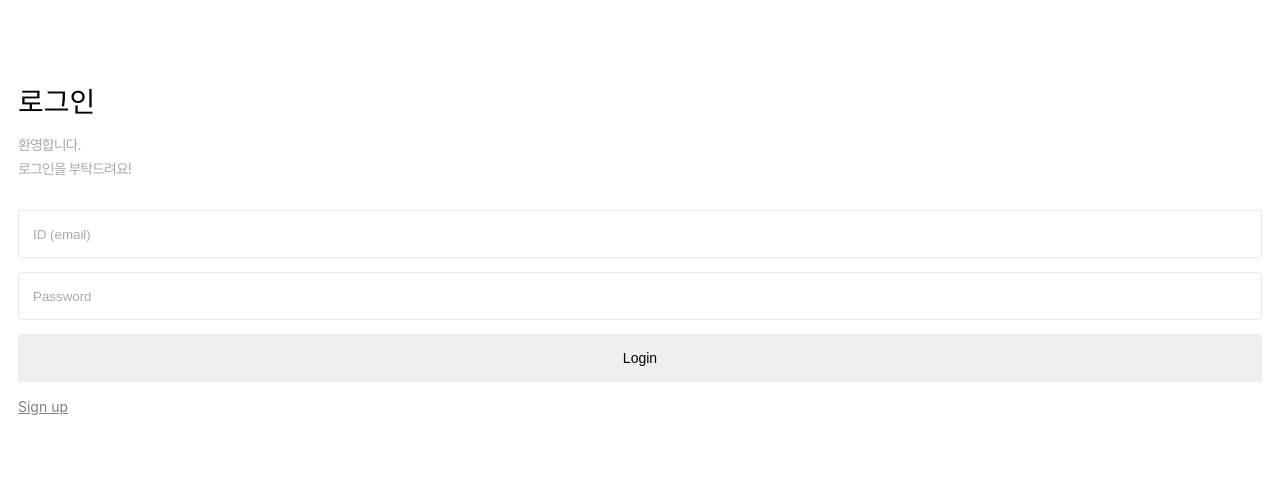
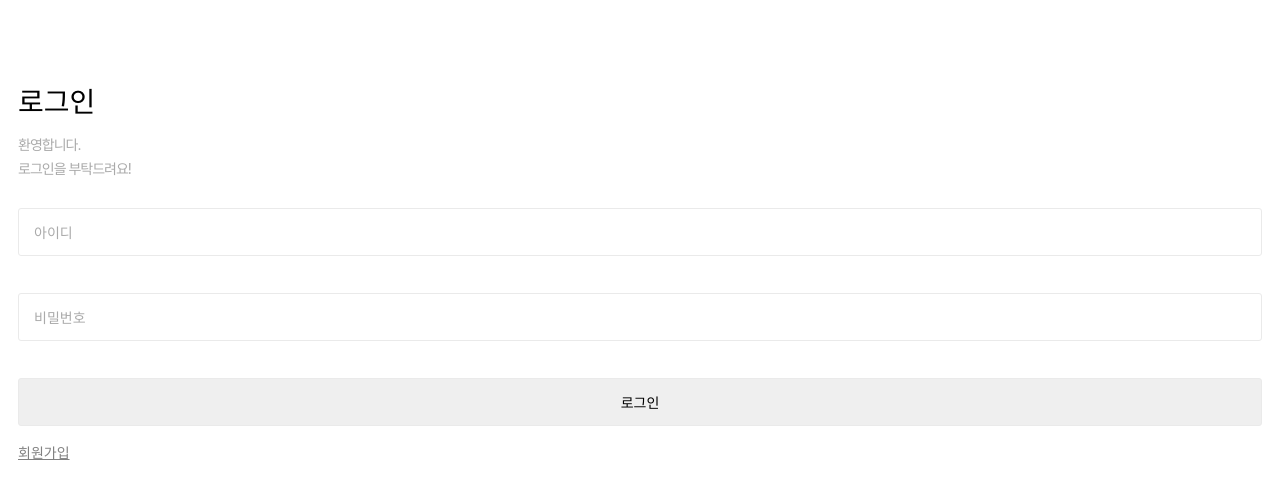
Before and after one commit to kimjangsimpark/calendar-app, a Next.js app: page /login in a window 1280 px wide. Shown: the top 498 px of the page. Built offline with nearby package versions, Linux system fonts and the light colour scheme.

Commit message:
design: Change input style

```diff
--- a/src/pages/login.tsx
+++ b/src/pages/login.tsx
@@ -1,7 +1,7 @@
 import React, { useEffect, useState } from 'react';
 import Head from 'next/head';
 import Link from 'next/link';
-import loginStyle from '@/styles/login.module.scss';
+import accountStyle from '@/styles/account.module.scss';
 import { LoginRequest } from '@/interfaces';
 import Router from 'next/router';
 
@@ -90,42 +90,52 @@ const LoginPage = () => {
         <meta charSet="utf-8" />
         <meta name="viewport" content="initial-scale=1.0, width=device-width" />
       </Head>
-      <section className={loginStyle.loginContainer}>
+      <section className={accountStyle.accountContainer}>
         <article>
-          <h2 className={loginStyle.title}>로그인</h2>
-          <div className={loginStyle.welcomeMessageWrapper}>
+          <h2 className={accountStyle.title}>로그인</h2>
+          <div className={accountStyle.welcomeMessageWrapper}>
             <p>환영합니다.</p>
             <p>로그인을 부탁드려요!</p>
           </div>
         </article>
-        <form className={loginStyle.loginForm}>
+        <form className={accountStyle.accountForm}>
+          <div className={accountStyle.inputWrapper}>
             <input
-            className={loginStyle.input}
-            type="text"
+              className={accountStyle.input}
+              type="email"
               name="id"
               id="id"
-            placeholder="ID (email)"
+              placeholder=" "
               value={id}
               onChange={handleChange}
             />
+            <label htmlFor="id" className={accountStyle.label}>
+              아이디
+            </label>
+          </div>
+          <div className={accountStyle.inputWrapper}>
             <input
-            className={loginStyle.input}
+              className={accountStyle.input}
               type="password"
               name="password"
               id="password"
-            placeholder="Password"
+              placeholder=" "
               value={password}
               onChange={handleChange}
             />
+            <label htmlFor="password" className={accountStyle.label}>
+              비밀번호
+            </label>
+          </div>
           <button
             onClick={handleLoginButtonClick}
-            className={loginStyle.loginButton}
+            className={accountStyle.submitButton}
           >
-            Login
+            로그인
           </button>
         </form>
         <Link href="/signup">
-          <a className={loginStyle.signupLink}>Sign up</a>
+          <a className={accountStyle.link}>회원가입</a>
         </Link>
       </section>
     </>
--- a/src/styles/login.module.scss
+++ b/src/styles/account.module.scss
@@ -1,6 +1,6 @@
 @import './colorset';
 
-.loginContainer {
+.accountContainer {
   width: 100%;
   height: 100%;
   padding: {
@@ -26,25 +26,12 @@
     }
   }
 
-  .loginForm {
+  .accountForm {
     display: flex;
     flex-direction: column;
-    margin-top: 2rem;
+    margin-top: 1.875rem;
 
-    .input {
-      width: 100%;
-      height: 3rem;
-      margin-bottom: 0.875rem;
-      padding: 0.875rem;
-      border: 1px solid $line-1;
-      border-radius: 3px;
-
-      &::placeholder {
-        color: $gray-500;
-      }
-    }
-
-    .loginButton {
+    .submitButton {
       width: 100%;
       height: 3rem;
       font-size: 0.875rem;
@@ -53,7 +40,7 @@
     }
   }
 
-  .signupLink {
+  .link {
     display: inline-block;
     margin-top: 1rem;
     color: $gray-600;
@@ -61,3 +48,40 @@
     text-decoration: underline;
   }
 }
+
+.inputWrapper {
+  position: relative;
+  margin-bottom: 2.3rem;
+
+  .label {
+    position: absolute;
+    left: 1rem;
+    top: 0;
+    height: 100%;
+    display: flex;
+    align-items: center;
+    font-size: 0.875rem;
+    color: $gray-500;
+  }
+
+  .input {
+    width: 100%;
+    height: 3rem;
+    padding: 0.875rem;
+    border: 1px solid $line-1;
+    border-radius: 3px;
+
+    &::placeholder {
+      color: $gray-500;
+    }
+
+    &:focus,
+    &:-webkit-autofill,
+    &:not(:placeholder-shown) {
+      & + .label {
+        font-size: 0.785rem;
+        transform: translate(-1rem, -2.25rem);
+      }
+    }
+  }
+}
```
Lines whose indentation alone changed are shown as unchanged.
